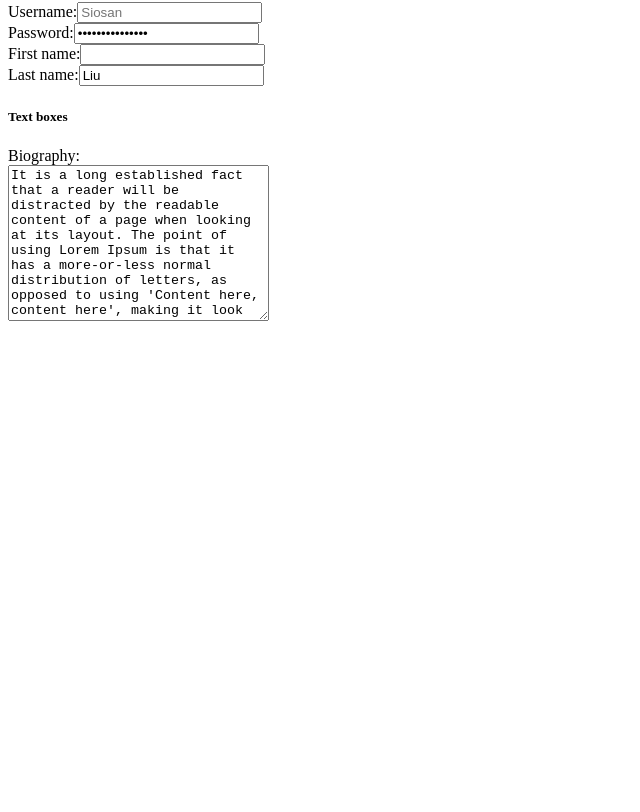
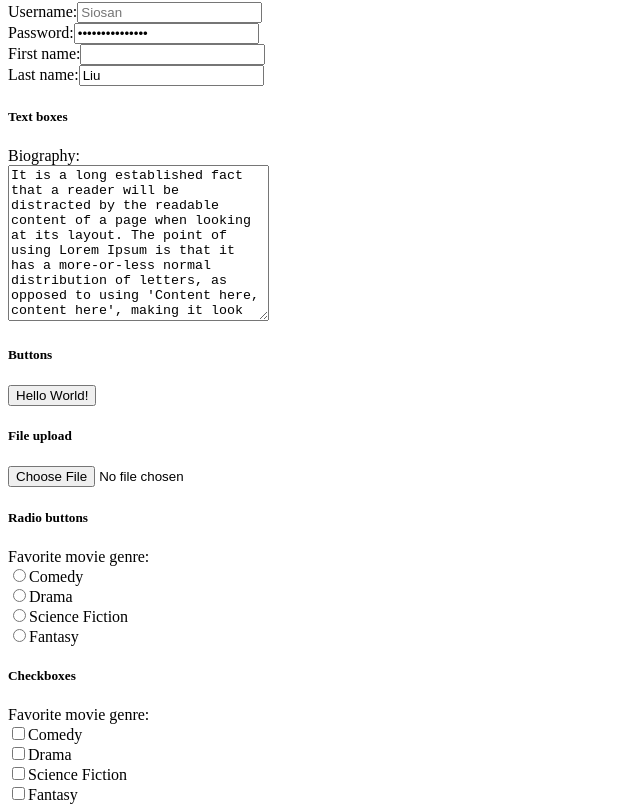
Before and after one commit to ChenzuoL/kanbas-react-web-app-2024-su2, a React (Create React App) app: page / in a window 1280 px wide. Shown: the part 2225-3037 px from the top of the page, without its empty margins (0-640 px from the left). Before the commit the page ends 2558 px from the top, so only its background shows below. Built offline with nearby package versions, Linux system fonts and the light colour scheme.

Commit message:
Button->Checkbox

```diff
--- a/src/Labs/Lab1/index.tsx
+++ b/src/Labs/Lab1/index.tsx
@@ -169,10 +169,54 @@ tag to tell browsers to render the gaps.
             </form>
             </div>
             <div id="wd-textareas">
-            <h5>Text boxes</h5>
-            <label>Biography:</label><br/>
-            <textarea id="wd-textarea" cols={30} rows={10}>It is a long established fact that a reader will be distracted by the readable content of a page when looking at its layout. The point of using Lorem Ipsum is that it has a more-or-less normal distribution of letters, as opposed to using 'Content here, content here', making it look like readable English. Many desktop publishing packages and web page editors now use Lorem Ipsum as their default model text, and a search for 'lorem ipsum' will uncover many web sites still in their infancy. Various versions have evolved over the years, sometimes by accident, sometimes on purpose (injected humour and the like).</textarea>
+                <h5>Text boxes</h5>
+                <label>Biography:</label><br/>
+                <textarea id="wd-textarea" cols={30} rows={10}>It is a long established fact that a reader will be distracted by the readable content of a page when looking at its layout. The point of using Lorem Ipsum is that it has a more-or-less normal distribution of letters, as opposed to using 'Content here, content here', making it look like readable English. Many desktop publishing packages and web page editors now use Lorem Ipsum as their default model text, and a search for 'lorem ipsum' will uncover many web sites still in their infancy. Various versions have evolved over the years, sometimes by accident, sometimes on purpose (injected humour and the like).</textarea>
             </div>
+            <div id="wd-buttons">
+                <h5 id="wd-buttons">Buttons</h5>
+                <button id="wd-all-good" onClick={() => alert("Life is Good!")} type="button">
+                Hello World!
+                </button>
+            </div>
+            <div id="wd-upload-file">
+                <h5>File upload</h5>
+                <input id="wd-upload" type="file"/>
+            </div>
+            <div id="wc-radio-buttons">
+                <h5 id="wd-radio-buttons">Radio buttons</h5>
+
+                <label>Favorite movie genre:</label><br />
+
+                <input type="radio" name="radio-genre" id="wd-radio-comedy"/>
+                <label htmlFor="wd-radio-comedy">Comedy</label><br />
+
+                <input type="radio" name="radio-genre" id="wd-radio-drama"/>
+                <label htmlFor="wd-radio-drama">Drama</label><br />
+
+                <input type="radio" name="radio-genre" id="wd-radio-scifi"/>
+                <label htmlFor="wd-radio-scifi">Science Fiction</label><br />
+
+                <input type="radio" name="radio-genre" id="wd-radio-fantasy"/>
+                <label htmlFor="wd-radio-fantasy">Fantasy</label>
+            </div>
+            <div id="wd-checkboxs">
+                <h5 id="wd-checkboxes">Checkboxes</h5>
+                <label>Favorite movie genre:</label><br/>
+
+                <input type="checkbox" name="check-genre" id="wd-chkbox-comedy"/>
+                <label htmlFor="wd-chkbox-comedy">Comedy</label><br/>
+
+                <input type="checkbox" name="check-genre" id="wd-chkbox-drama"/>
+                <label htmlFor="wd-chkbox-drama">Drama</label><br/>
+
+                <input type="checkbox" name="check-genre" id="wd-chkbox-scifi"/>
+                <label htmlFor="wd-chkbox-scifi">Science Fiction</label><br/>
+
+                <input type="checkbox" name="check-genre" id="wd-chkbox-fantasy"/>
+                <label htmlFor="wd-chkbox-fantasy">Fantasy</label>
+            </div>
+
         </div>
     );
 }
```
